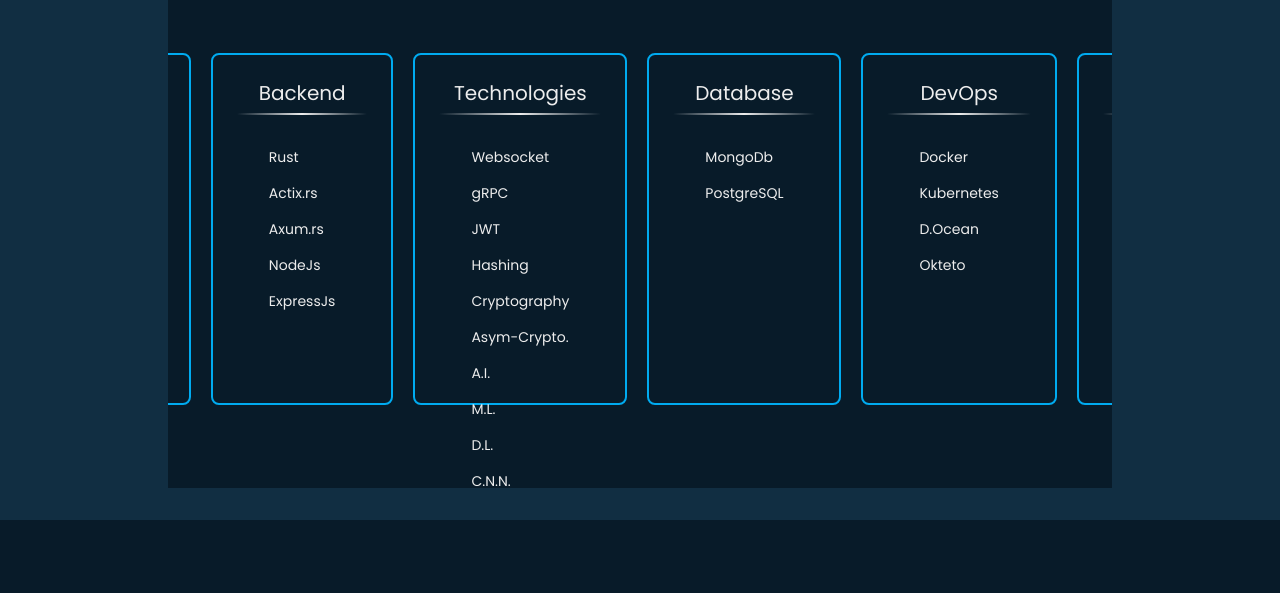
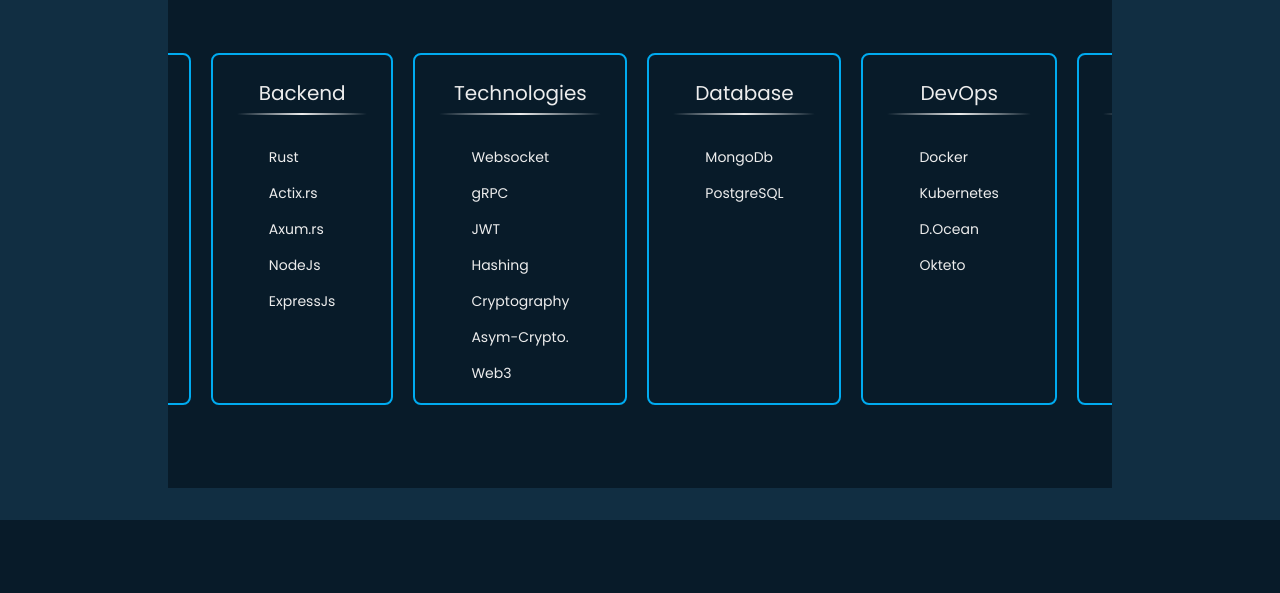
Before and after one commit to Rahul721999/my-portfolio, a React (Vite) app: page / in a window 1280 px wide. Shown: the part 2680-3273 px from the top of the page. Built offline with nearby package versions, Linux system fonts and the light colour scheme; no server answers.

Commit message:
Fix: skill card overflow

```diff
--- a/public/skills.json
+++ b/public/skills.json
@@ -8,8 +8,7 @@
         "JS",
         "ReactJs",
         "NodeJs",
-        "TS",
-        "Yew.rs"
+        "TS"
       ]
     },
     {
@@ -31,11 +30,8 @@
         "Hashing",
         "Cryptography",
         "Asym-Crypto.",
-        "A.I.",
-        "M.L.",
-        "D.L.",
-        "C.N.N.",
-        "L.L.M."
+        "Web3",
+        "A.I."
       ]
     },
     {
--- a/src/components/SkillCards/SkillCards.css
+++ b/src/components/SkillCards/SkillCards.css
@@ -37,5 +37,10 @@
   padding-bottom: 0.5rem;
   padding-top: 0.5rem;
   display: grid;
+  overflow: scroll;
 
 }
+::-webkit-scrollbar {
+  width: 0px;
+  height: 0px;
+}
--- a/src/pages/Skills/SkillsPage.css
+++ b/src/pages/Skills/SkillsPage.css
@@ -3,8 +3,3 @@
     overflow: scroll;
     padding: .5rem;
 }
-
-::-webkit-scrollbar{
-    width: 0px;
-    height: 0px;
-}
```
